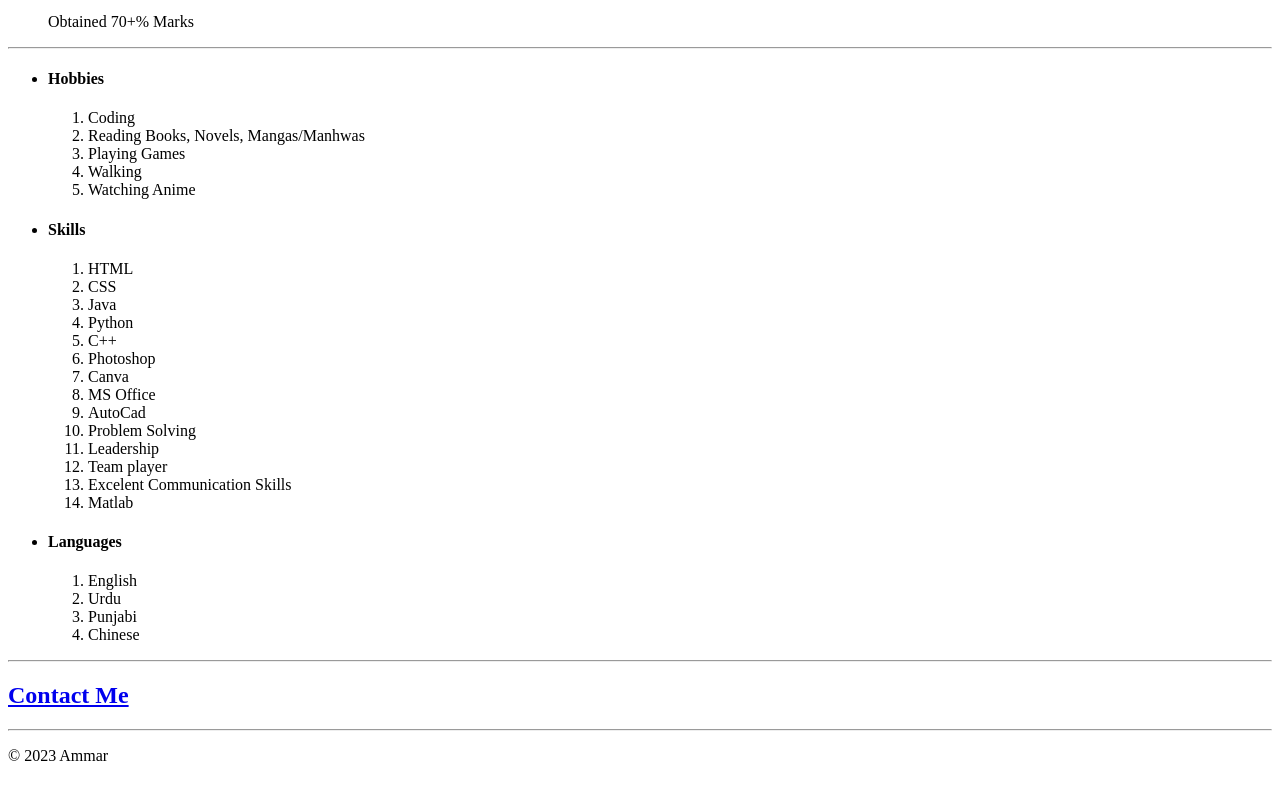
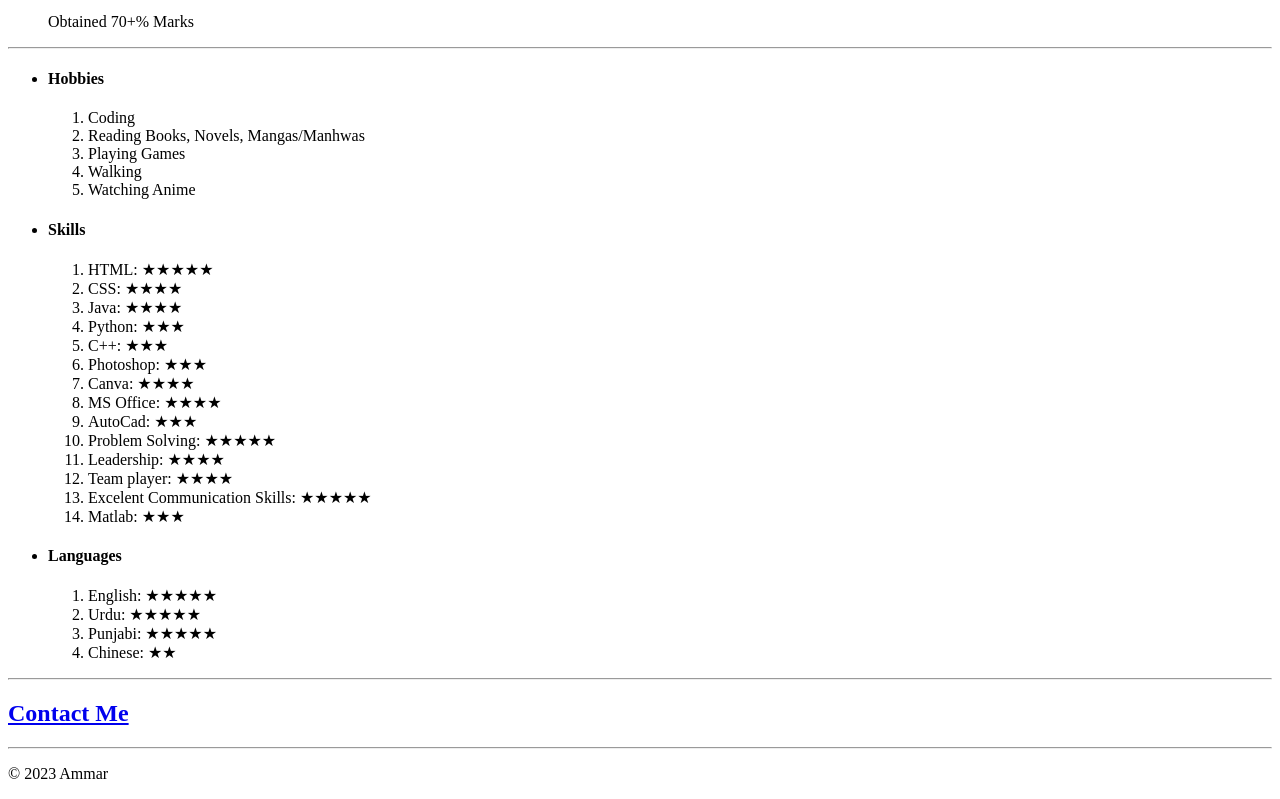
Before and after one commit to Ammsherazi/basicportfolio, a plain HTML site: page index.html in a window 1280 px wide. Shown: the part 1091-1890 px from the top of the page. Drawn offline with Linux system fonts and the light colour scheme.

Commit message:
Add files via upload

```diff
--- a/index.html
+++ b/index.html
@@ -56,29 +56,29 @@
         </li>
         <li><h4>Skills</h4>
             <ol>
-                <li>HTML</li>
-                <li>CSS</li>
-                <li>Java</li>
-                <li>Python</li>
-                <li>C++</li>
-                <li>Photoshop</li>
-                <li>Canva</li>
-                <li>MS Office</li>
-                <li>AutoCad</li>
-                <li>Problem Solving</li>
-                <li>Leadership</li>
-                <li>Team player</li>
-                <li>Excelent Communication Skills</li>
-                <li>Matlab</li>
+                <li>HTML: ★★★★★</li>
+                <li>CSS: ★★★★</li>
+                <li>Java: ★★★★</li>
+                <li>Python: ★★★</li>
+                <li>C++: ★★★</li>
+                <li>Photoshop: ★★★</li>
+                <li>Canva: ★★★★</li>
+                <li>MS Office: ★★★★</li>
+                <li>AutoCad: ★★★</li>
+                <li>Problem Solving: ★★★★★</li>
+                <li>Leadership: ★★★★</li>
+                <li>Team player: ★★★★</li>
+                <li>Excelent Communication Skills: ★★★★★</li>
+                <li>Matlab: ★★★</li>
 
             </ol>
         </li>
         <li><h4>Languages</h4>
             <ol>
-                <li>English</li>
-                <li>Urdu</li>
-                <li>Punjabi</li>
-                <li>Chinese</li>
+                <li>English: ★★★★★</li>
+                <li>Urdu: ★★★★★</li>
+                <li>Punjabi: ★★★★★</li>
+                <li>Chinese: ★★</li>
             </ol></li>
     </ul>
     <hr>
```
